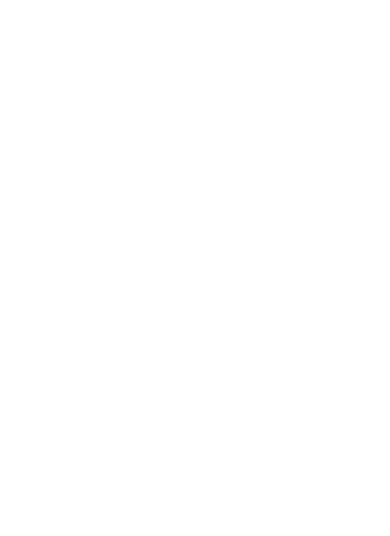
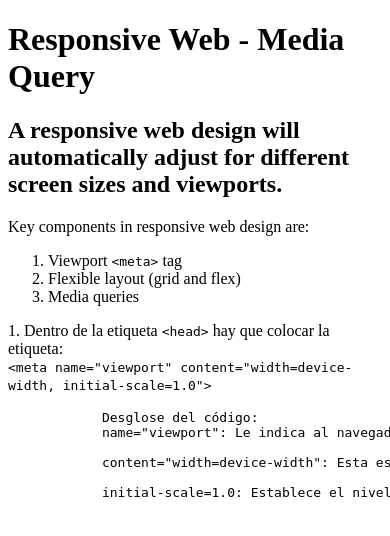
Before and after one commit to barbusanofelix/HTML_CSS_JavaScrit_eFundae, a PHP site: the page made by HTML/26 Responsive Web.html in a window 390 px wide; the page is wider, and only the part inside the window is pictured. Before the commit the part shown is empty. Shown: the top 536 px of that part. Run offline with PHP 8.4, Linux system fonts and the light colour scheme.

Commit message:
Añadi el 26 Responsive Query

```diff
--- a/HTML/26 Responsive Web.html
+++ b/HTML/26 Responsive Web.html
@@ -0,0 +1,40 @@
+<!DOCTYPE html>
+<html lang="es">
+    <head>
+        <meta charset="UTF-8">
+        <meta name="viewport" content="width=device-width, initial-scale=1.0">
+        <title>Responsive web</title>
+        <link rel="stylesheet" href="estilos26.css">
+    </head>
+    <body>
+        <h1>Responsive Web - Media Query</h1>
+        <h2>A responsive web design will automatically adjust for different
+            screen sizes and viewports.</h2>
+
+        <div class="cont-def">
+            <p class="cont-def__intro">Key components in responsive web design
+                are:</p>
+
+            <ol class="cont-def__list cont-def__list--keys">
+                <li>Viewport <code>&lt;meta&gt;</code> tag</li>
+                <li>Flexible layout (grid and flex)</li>
+                <li>Media queries</li>
+            </ol>
+        </div>
+
+        <div class="cont-despliegue">
+            <p class="cont-despliegue__texto">
+                1. Dentro de la etiqueta <code>&lt;head&gt;</code> hay que colocar la etiqueta:<br> <code>&lt;meta name="viewport" content="width=device-width, initial-scale=1.0"&gt;</code>
+            </p>
+
+            <pre class="cont-despliegue__desglose">
+            Desglose del código:
+            name="viewport": Le indica al navegador que esta configuración es para el área de visualización.
+
+            content="width=device-width": Esta es la clave. Le dice a la web: "Haz que el ancho de la página sea igual al ancho de la pantalla del dispositivo".
+
+            initial-scale=1.0: Establece el nivel de zoom inicial (100%).
+            </pre>
+        </div>
+    </body>
+</html>
```
Also changed, not shown: HTML/estilos25.css (+23 -5 lines).
